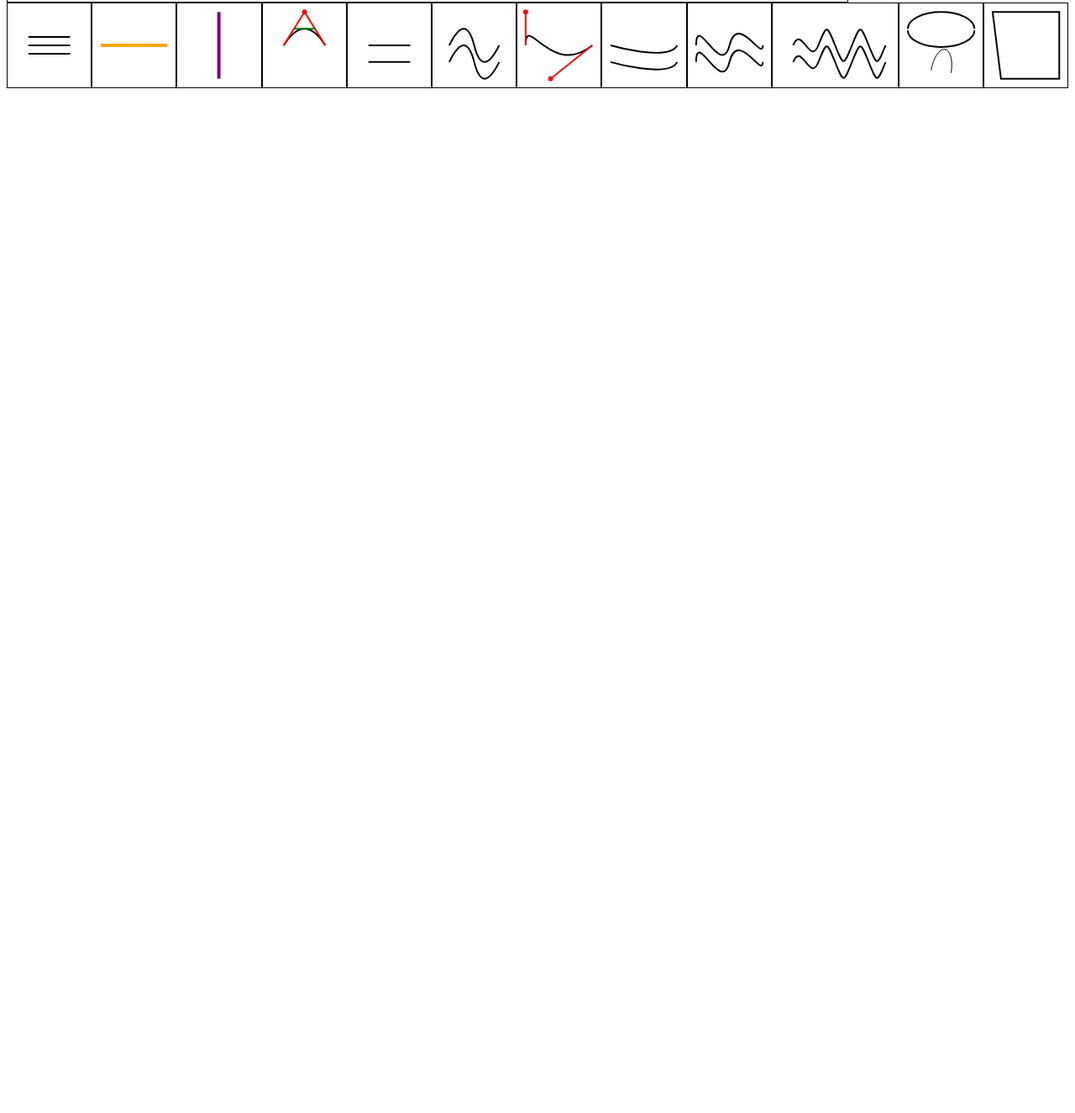
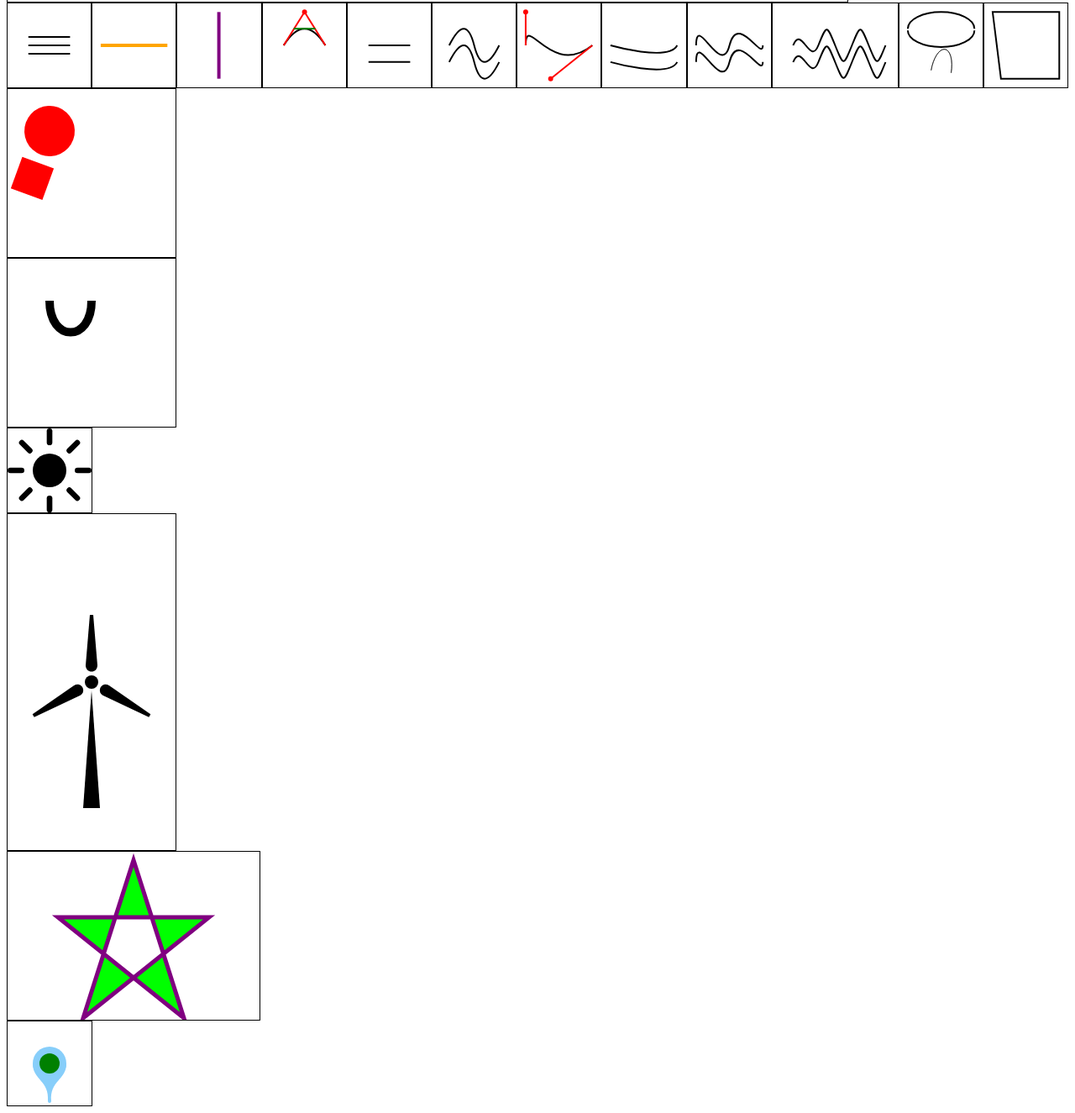
Before and after one commit to Elitemoni/svg-practice, a plain HTML site: page index.html in a window 1280 px wide. Shown: the part 919-2244 px from the top of the page at 84% size. Before the commit the page ends 1032 px from the top, so only its background shows below. Drawn offline with Linux system fonts and the light colour scheme.

Commit message:
I feel pretty dang good!

```diff
--- a/index.html
+++ b/index.html
@@ -37,7 +37,7 @@
 
       <!-- text -->
       <svg width="1000" height="100">
-         <text x="0" y="30" rotate="10" font-family="Arial" font-size="30" fill="black" transform="rotate(10 10 30) translate(10, 10) skewX(10) scale(1 2)">Hello, SVG!</text>
+         <text x="0" y="30" rotate="10" font-family="Arial" text-anchor="start" font-size="30" fill="black" transform="rotate(10 10 30) translate(10, 10) skewX(10) scale(1 2)">Hello, SVG!</text>
       </svg>
 
       <!-- line -->
@@ -63,7 +63,7 @@
          <rect x="0" y="0" width="100" height="50" fill="blue" />
 
          <!-- partially rounded rectangle -->
-         <rect x="110" y="0" width="100" height="50" rx="20" ry="50" fill=" dodgerblue" />
+         <rect x="110" y="0" width="100" height="50" rx="20" ry="50" fill="dodgerblue" />
 
          <!-- completely rounded rectangle -->
          <rect x="220" y="0" width="100" height="50" rx="50" ry="50" fill="lightskyblue" />
@@ -214,10 +214,19 @@
 
       </div>
 
+      <!-- g tag -->
+       <svg width="200" height="200">
+         <g fill="red" transform="translate(50,50) rotate(20)">
+            <circle cx="0" cy="0" r="30" />
+            <rect x="-20" y="40" width="40" height="40" />
+         </g>
+      </svg>
+
+
    </div>
 
    <!-- examples -->
-   <div style="display: none; flex-direction: column;">
+   <div style="display: flex; flex-direction: column;">
 
       <!-- C curveto trick -->
       <!-- if you make a square with M and C, you get a semicircle (not exactly) -->
@@ -251,7 +260,6 @@
        <svg width="200" height="400" viewBox="-100 -200 200 400">
          <g id="windmill-head">
             <circle r="8" />
-            <circle cx="-7" cy="-10" r="5" fill="red" />
             <path
                id="arm"
                d="
@@ -259,10 +267,29 @@
                C -7 -10 7 -10 7 -20
                L 2 -80
                L -2 -80" />
-            <!-- <use href="#arm" transform="rotate(+120)" />
-            <use href="#arm" transform="rotate(-120)" /> -->
+            <use href="#arm" transform="rotate(+120)" />
+            <use href="#arm" transform="rotate(-120)" />
          </g>
          <path d="M 0 10 L -10 150 L 10 150" />
+      </svg>
+
+      <!-- star with fill-rule -->
+       <svg width="300" height="200" viewBox="0 0 200 200">
+         <!-- <polygon points="100,10 40,198 190,78 10,78 160,198" style="fill:lime; stroke:purple; stroke-width:5; fill-rule:evenodd;" /> -->
+         <polygon points="100,10 40,198 190,78 10,78 160,198" fill="lime" stroke="purple" stroke-width="5" fill-rule="evenodd" />
+      </svg>
+
+      <!-- map pin -->
+      <svg width="100" height="100" viewBox="-100 -100 200 200">
+         <g>
+            <path d="M 40 0
+                     C 40 40, 0 40, 4 90
+                     A 4 4 0 0 1 -4 90
+                     C 0 40, -40 40, -40 0"
+                  fill="lightskyblue" stroke="red" stroke-width="0" />
+            <circle cx="0" cy="0" r="40" fill="lightskyblue" />
+            <circle cx="0" cy="0" r="24" fill="green" />
+         </g>
       </svg>
 
    </div>
```
Also changed, not shown: notes.txt.
